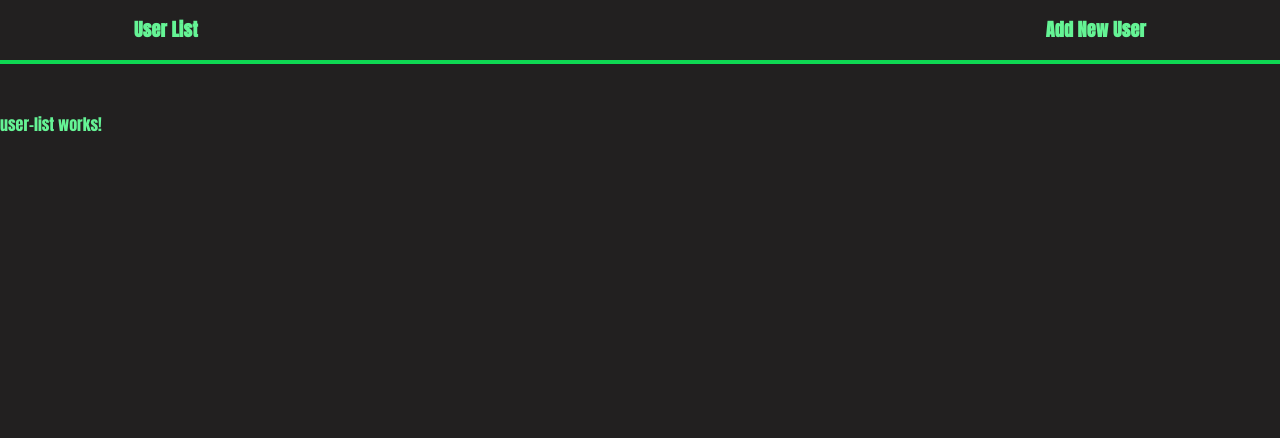
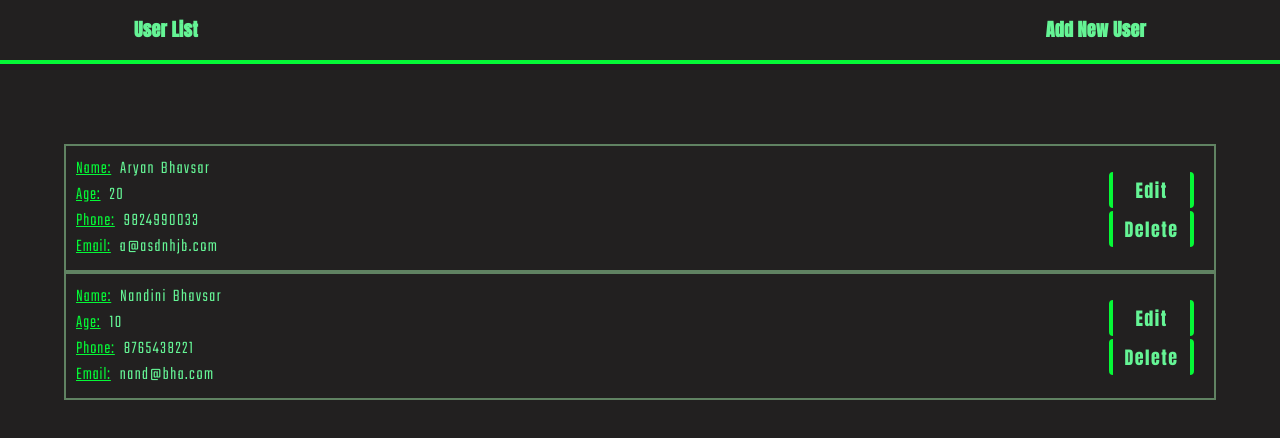
Before and after one commit to AryaG16/userDB, an Angular app: page / in a window 1280 px wide. Shown: the top 438 px of the page. Built offline with nearby package versions, Linux system fonts and the light colour scheme.

Commit message:
Styled the user-list component

```diff
--- a/src/app/app.component.css
+++ b/src/app/app.component.css
@@ -1,6 +1,6 @@
 #grid-container {
   display: grid;
-  height: 90%;
+  height: 80%;
   grid-template-rows: 10% 0 85%;
-  gap: 20px;
+  gap: 40px;
 }
--- a/src/app/header/header.component.css
+++ b/src/app/header/header.component.css
@@ -8,7 +8,7 @@ mat-toolbar {
   padding: 20px 10%;
   background-color: transparent;
   /* width: 80%; */
-  border-bottom: 4px solid rgb(15, 215, 82);
+  border-bottom: 4px solid rgb(5, 248, 54);
 }
 .spacer {
   flex: 1 1 auto;
@@ -23,7 +23,7 @@ a:hover {
   font-weight: 100;
   padding-bottom: 2px;
   border-radius: 3px;
-  border-bottom: 3px solid rgb(78, 243, 133);
+  border-bottom: 3px solid rgb(5, 248, 54);
   transition: 0.4s;
   background-color: rgba(78, 243, 133, 0.095);
 }
--- a/src/app/user-list/user-list.component.css
+++ b/src/app/user-list/user-list.component.css
@@ -0,0 +1,42 @@
+* {
+  font-family: "Teko", sans-serif;
+  font-size: 18px;
+  letter-spacing: 1.5px;
+  word-spacing: 2px;
+}
+.list-obj {
+  border: 2px solid rgb(96, 130, 98);
+  padding: 10px;
+  margin: 0px auto;
+  width: 90%;
+  display: flex;
+  justify-content: space-between;
+  align-items: center;
+}
+.list-item > li {
+  list-style: none;
+}
+.list-item > li > span {
+  letter-spacing: 1px;
+  margin-right: 3px;
+  color: rgb(5, 248, 54);
+  text-decoration: underline;
+}
+.action-btn {
+  min-width: 85px;
+  margin-right: 10px;
+  display: flex;
+  flex-direction: column;
+}
+.action-btn > button {
+  margin-top: 3px;
+  padding: 10px;
+  border: 4px solid rgb(5, 248, 54);
+  transition: 0.3s;
+}
+#edit-btn:hover {
+  border: 3px solid rgb(53, 53, 232);
+}
+#del-btn:hover {
+  border: 3px solid rgb(232, 39, 39);
+}
--- a/src/app/user-list/user-list.component.html
+++ b/src/app/user-list/user-list.component.html
@@ -1 +1,14 @@
-<p>user-list works!</p>
+<div class="list">
+    <ul *ngFor="let user of users" class="list-obj">
+        <div class="list-item">
+            <li><span>Name:</span> {{user.name}}</li>
+            <li><span>Age:</span> {{user.age}}</li>
+            <li><span>Phone:</span> {{user.phone}}</li>
+            <li><span>Email:</span> {{user.email}}</li>
+        </div>
+        <div class="action-btn">
+            <button id="edit-btn" mat-button>Edit</button>
+            <button id="del-btn" mat-button>Delete</button>
+        </div>
+    </ul>
+</div>
--- a/src/styles.css
+++ b/src/styles.css
@@ -8,7 +8,6 @@
   font-weight: 200;
   background-color: rgb(34, 32, 32);
   color: rgb(101, 244, 149);
-  /* font-family: "Teko", sans-serif; */
 }
 
 html,
```
Also changed, not shown: src/app/app.module.ts (+8 -1 lines).
